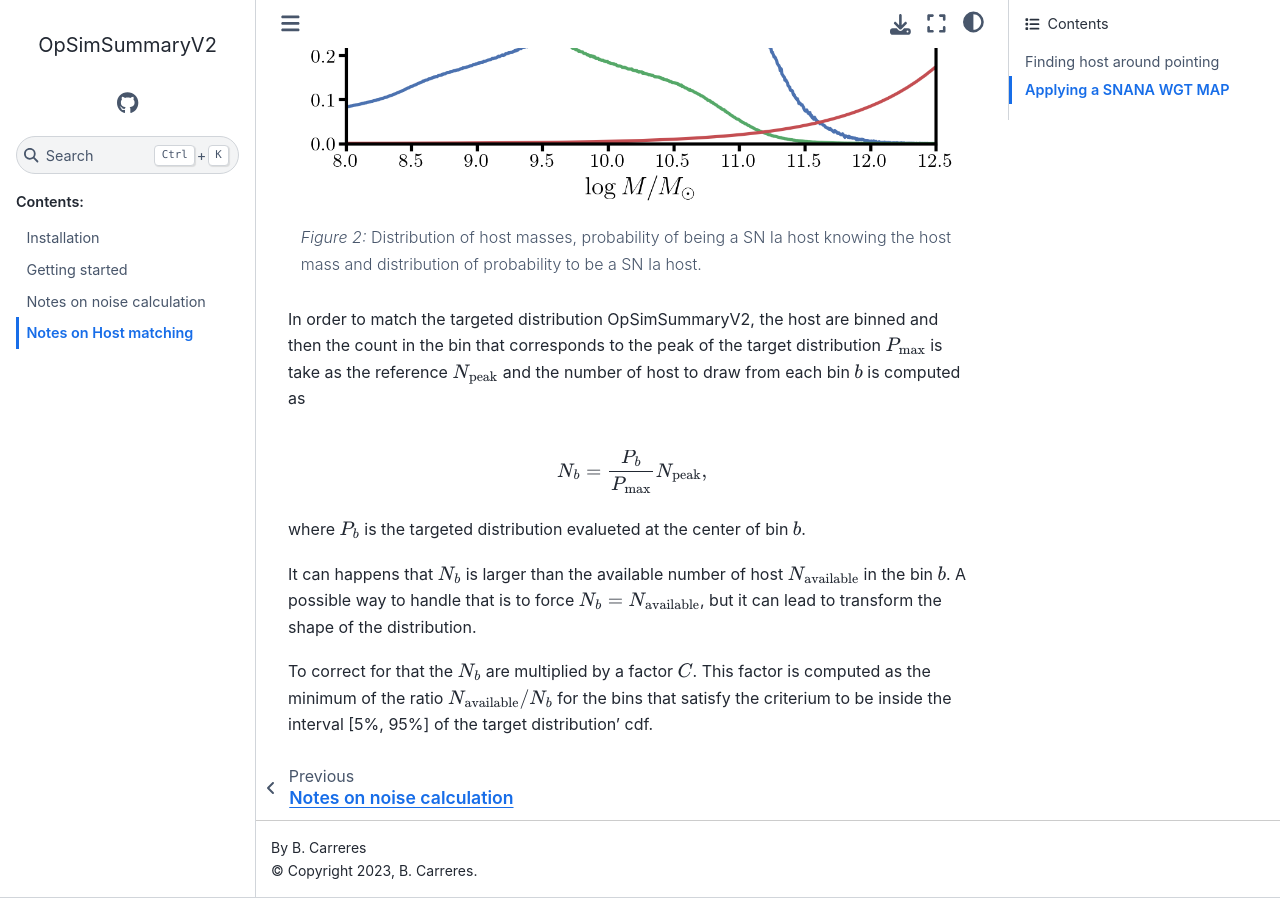
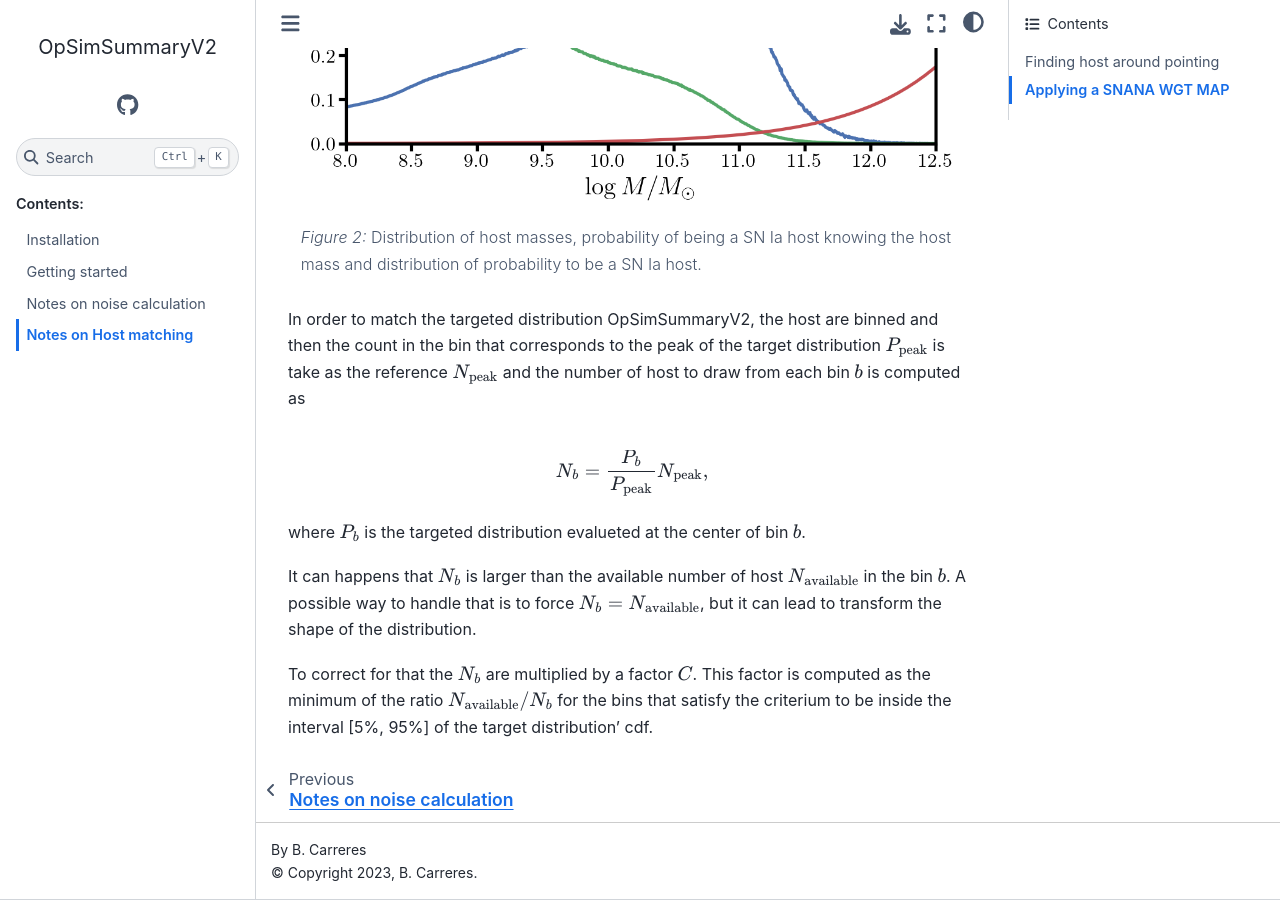
Before and after one commit to LSSTDESC/OpSimSummaryV2, a Sphinx documentation site: the page built from docs/host_match.rst, in a window 1280 px wide and 900 px high, scrolled down 1802 px. Built offline with Sphinx 7.4.7 and the Sphinx Book theme 1.1.4, drawn with Linux system fonts in a browser that asks for light colours.

Commit message:
Update doc

```diff
--- a/docs/host_match.rst
+++ b/docs/host_match.rst
@@ -43,11 +43,11 @@ these 3 distributions for the WGTMAP of DES using the Wiseman 2021 distribution
 
     *Figure 2:* Distribution of host masses, probability of being a SN Ia host knowing the host mass and distribution of probability to be a SN Ia host.
 
-In order to match the targeted distribution OpSimSummaryV2, the host are binned and then the count in the bin that corresponds to the peak of the target distribution :math:`P_\mathrm{max}` is
+In order to match the targeted distribution OpSimSummaryV2, the host are binned and then the count in the bin that corresponds to the peak of the target distribution :math:`P_\mathrm{peak}` is
 take as the reference :math:`N_\mathrm{peak}` and the number of host to draw from each bin :math:`b` is computed as
 
 .. math::
-    N_b = \frac{P_b}{P_\mathrm{max}} N_\mathrm{peak},
+    N_b = \frac{P_b}{P_\mathrm{peak}} N_\mathrm{peak},
 
 where :math:`P_b` is the targeted distribution evalueted at the center of bin :math:`b`.
 
```
